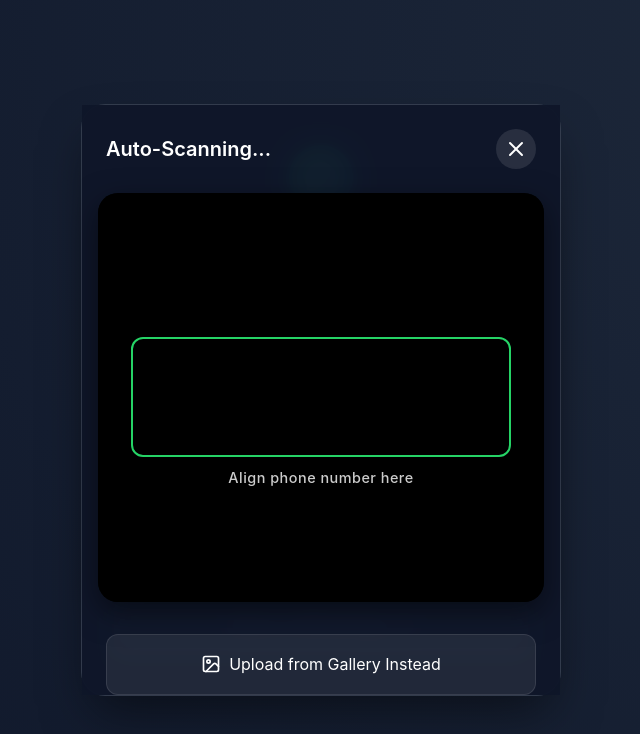
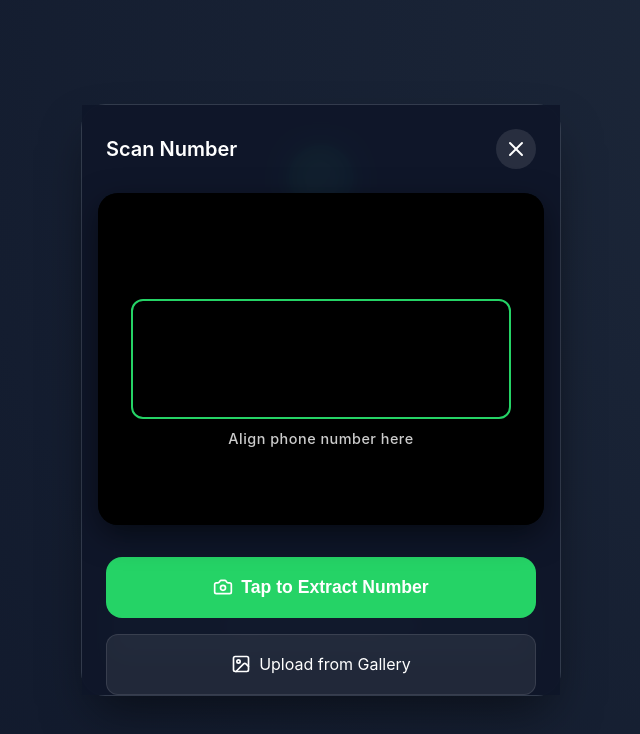
Before and after one commit to sumitrawat2417/whatsapp-quick-send, a React (Vite) app: page / in a window 1280 px wide. Both pictures are taken after a click on the button "Scan number from image". Shown: the top 734 px of the page, without its empty margins (319-959 px from the left). Built offline with nearby package versions, Linux system fonts and the light colour scheme; no server answers.

Commit message:
refactor: revert to 'tap to capture' for better OCR UX and performance

```diff
--- a/src/ScannerModal.jsx
+++ b/src/ScannerModal.jsx
@@ -1,5 +1,5 @@
 import { useEffect, useRef, useState } from 'react';
-import { X, Image as ImageIcon, Loader2 } from 'lucide-react';
+import { X, Camera, Image as ImageIcon, Loader2 } from 'lucide-react';
 import './ScannerModal.css';
 
 export default function ScannerModal({ onClose, onScanSuccess, processImage, isProcessing, scanProgress }) {
@@ -8,16 +8,12 @@ export default function ScannerModal({ onClose, onScanSuccess, processImage, isP
   const [stream, setStream] = useState(null);
   const [error, setError] = useState('');
 
-  // Use a ref to track if we are currently analyzing an image so we don't overlap scans
-  const isAnalyzingRef = useRef(false);
-  const scanIntervalRef = useRef(null);
-
-  // 1. Turn on the camera
+  // 1. Turn on the camera when the modal is opened
   useEffect(() => {
     async function startCamera() {
       try {
         const mediaStream = await navigator.mediaDevices.getUserMedia({
-          video: { facingMode: 'environment', width: { ideal: 1280 }, height: { ideal: 720 } }
+          video: { facingMode: 'environment' } // 'environment' requests the back camera on phones
         });
         setStream(mediaStream);
         if (videoRef.current) {
@@ -31,64 +27,46 @@ export default function ScannerModal({ onClose, onScanSuccess, processImage, isP
 
     startCamera();
 
-    // Cleanup: Turn off camera when closed
+    // Cleanup function: Turn off the camera when the modal is closed
     return () => {
       if (stream) {
         stream.getTracks().forEach(track => track.stop());
       }
-      if (scanIntervalRef.current) {
-        clearInterval(scanIntervalRef.current);
-      }
     };
   }, []);
 
-  // 2. Auto-Scan Loop (Like a QR Scanner)
-  useEffect(() => {
-    if (!stream || error) return; // Wait until camera is active
-
-    const attemptScan = async () => {
-      // Don't start a new scan if one is already running
-      if (isAnalyzingRef.current || !videoRef.current || !canvasRef.current) return;
+  // 2. Handle the "Tap to Extract" button
+  const handleCapture = async () => {
+    if (!videoRef.current || !canvasRef.current) return;
 
     const video = videoRef.current;
     const canvas = canvasRef.current;
 
-      // Safety check: wait for video to have actual dimensions
-      if (video.videoWidth === 0) return;
-
-      isAnalyzingRef.current = true;
-
+    // Set the invisible canvas to the exact size of the video feed
     canvas.width = video.videoWidth;
     canvas.height = video.videoHeight;
+
+    // Grab a 1-millisecond frozen snapshot of the live video
     const ctx = canvas.getContext('2d');
     ctx.drawImage(video, 0, 0, canvas.width, canvas.height);
+
+    // Convert that canvas drawing into a standard JPEG image string
     const imageDataUrl = canvas.toDataURL('image/jpeg');
 
-      // Run the OCR engine silently in the background
+    // Send it to the OCR engine. (User can now shake their hands all they want!)
     const extractedNumber = await processImage(imageDataUrl);
 
     if (extractedNumber) {
-        // Boom! We found a number. Stop the loop and return it.
-        if (scanIntervalRef.current) clearInterval(scanIntervalRef.current);
       onScanSuccess(extractedNumber);
     } else {
-        // No number found, release the lock so the next interval can try again
-        isAnalyzingRef.current = false;
+      alert("No phone number found in that image. Please try again!");
     }
   };
 
-    // Run a frame analysis every 2 seconds
-    scanIntervalRef.current = setInterval(attemptScan, 2000);
-
-    return () => clearInterval(scanIntervalRef.current);
-  }, [stream, error, processImage, onScanSuccess]);
-
   // 3. Handle the "Upload from Gallery" fallback button
-  const handleFileUpload = async (e) => {
+  const handleFileUpload = (e) => {
     const file = e.target.files[0];
     if (file) {
-      if (scanIntervalRef.current) clearInterval(scanIntervalRef.current); // Pause auto-scan
-
       const reader = new FileReader();
       reader.onload = async (event) => {
         const extractedNumber = await processImage(event.target.result);
@@ -96,18 +74,17 @@ export default function ScannerModal({ onClose, onScanSuccess, processImage, isP
           onScanSuccess(extractedNumber);
         } else {
           alert("No phone number found in that image. Please try again!");
-          // Resume auto-scan if they failed an upload
-          scanIntervalRef.current = setInterval(() => {}, 2000);
         }
       };
-      reader.readAsDataURL(file);
+      reader.readAsDataURL(file); // Convert uploaded file to image string
     }
   };
 
   return (
     <div className="modal-overlay">
+
       <div className="modal-header">
-        <h3>Auto-Scanning...</h3>
+        <h3>Scan Number</h3>
         <button className="close-btn" onClick={onClose} disabled={isProcessing}>
           <X size={24} />
         </button>
@@ -121,7 +98,7 @@ export default function ScannerModal({ onClose, onScanSuccess, processImage, isP
             <video
               ref={videoRef}
               autoPlay
-              playsInline
+              playsInline /* crucial for iOS Safari so it doesn't open full screen player */
               muted
               className="video-feed"
             />
@@ -133,24 +110,33 @@ export default function ScannerModal({ onClose, onScanSuccess, processImage, isP
         {/* Hidden canvas used to grab the snapshot behind the scenes */}
         <canvas ref={canvasRef} style={{ display: 'none' }} />
 
-        {/* We can show a subtle indicator that it's analyzing instead of a full blocking loader */}
-        {isProcessing && !error && (
+        {/* Full screen loading spinner while Tesseract is analyzing the frozen snapshot */}
+        {isProcessing && (
           <div style={{
-            position: 'absolute', top: 10, right: 10,
-            background: 'rgba(0,0,0,0.6)', padding: '0.5rem 1rem', borderRadius: '20px',
-            display: 'flex', alignItems: 'center', gap: '0.5rem', color: 'var(--primary)',
-            fontSize: '0.8rem', zIndex: 10
+            position: 'absolute', top: 0, left: 0, right: 0, bottom: 0,
+            background: 'rgba(0,0,0,0.85)', display: 'flex', flexDirection: 'column',
+            justifyContent: 'center', alignItems: 'center', color: 'var(--primary)',
+            zIndex: 10
           }}>
-            <Loader2 size={14} style={{ animation: 'spin 1s linear infinite' }} />
-            Analyzing {scanProgress}%
+            <Loader2 size={48} style={{ animation: 'spin 1s linear infinite', marginBottom: '1rem' }} />
+            <p style={{ fontWeight: 600, color: 'white' }}>Extracting text... {scanProgress}%</p>
           </div>
         )}
       </div>
 
       <div className="modal-controls">
+        <button
+          className="capture-btn"
+          onClick={handleCapture}
+          disabled={isProcessing || error}
+        >
+          <Camera size={20} />
+          Tap to Extract Number
+        </button>
+
         <label className="upload-label">
           <ImageIcon size={20} />
-          Upload from Gallery Instead
+          Upload from Gallery
           <input
             type="file"
             accept="image/*"
@@ -160,6 +146,7 @@ export default function ScannerModal({ onClose, onScanSuccess, processImage, isP
           />
         </label>
       </div>
+
     </div>
   );
 }
```
Lines whose indentation alone changed are shown as unchanged.
